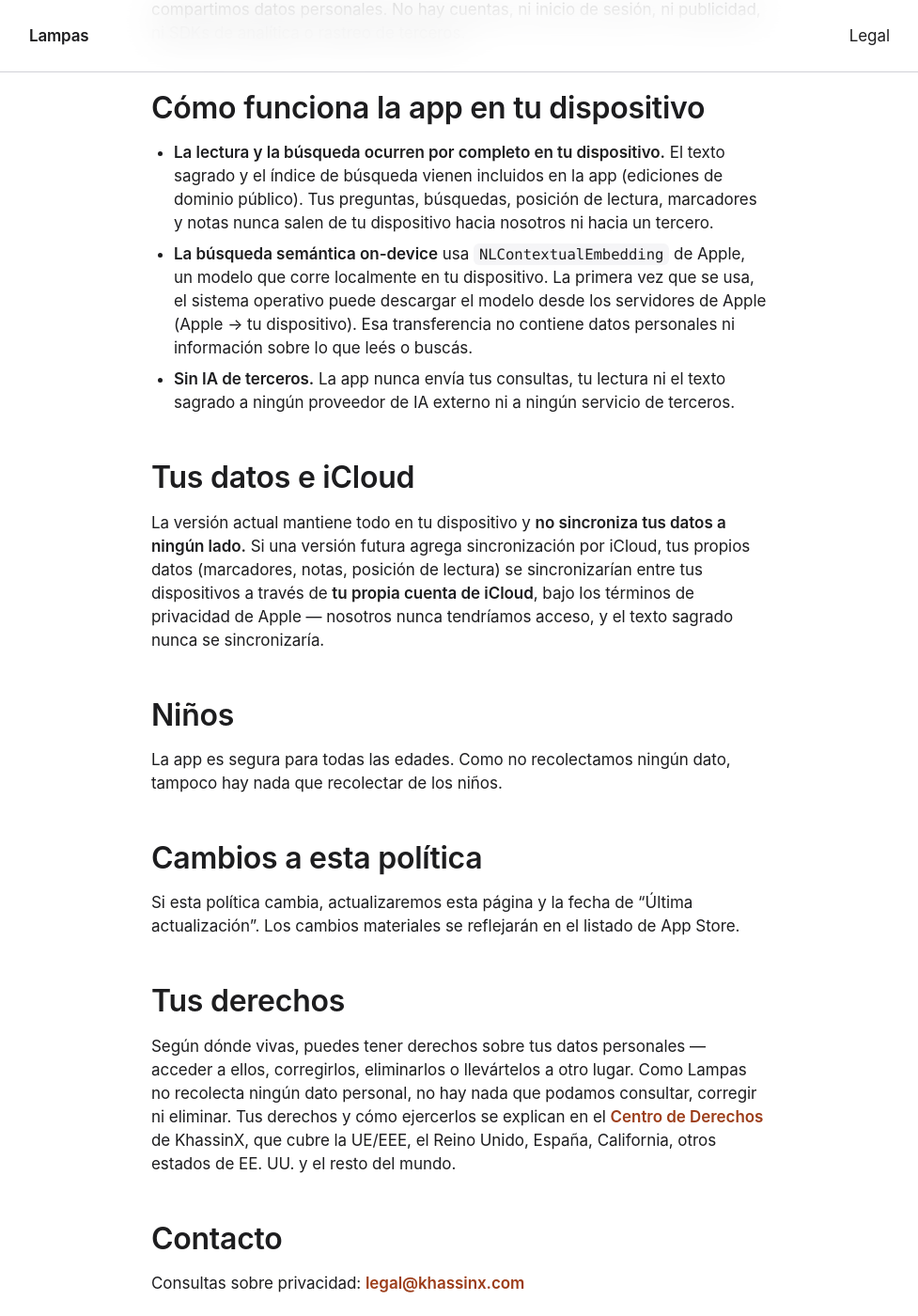
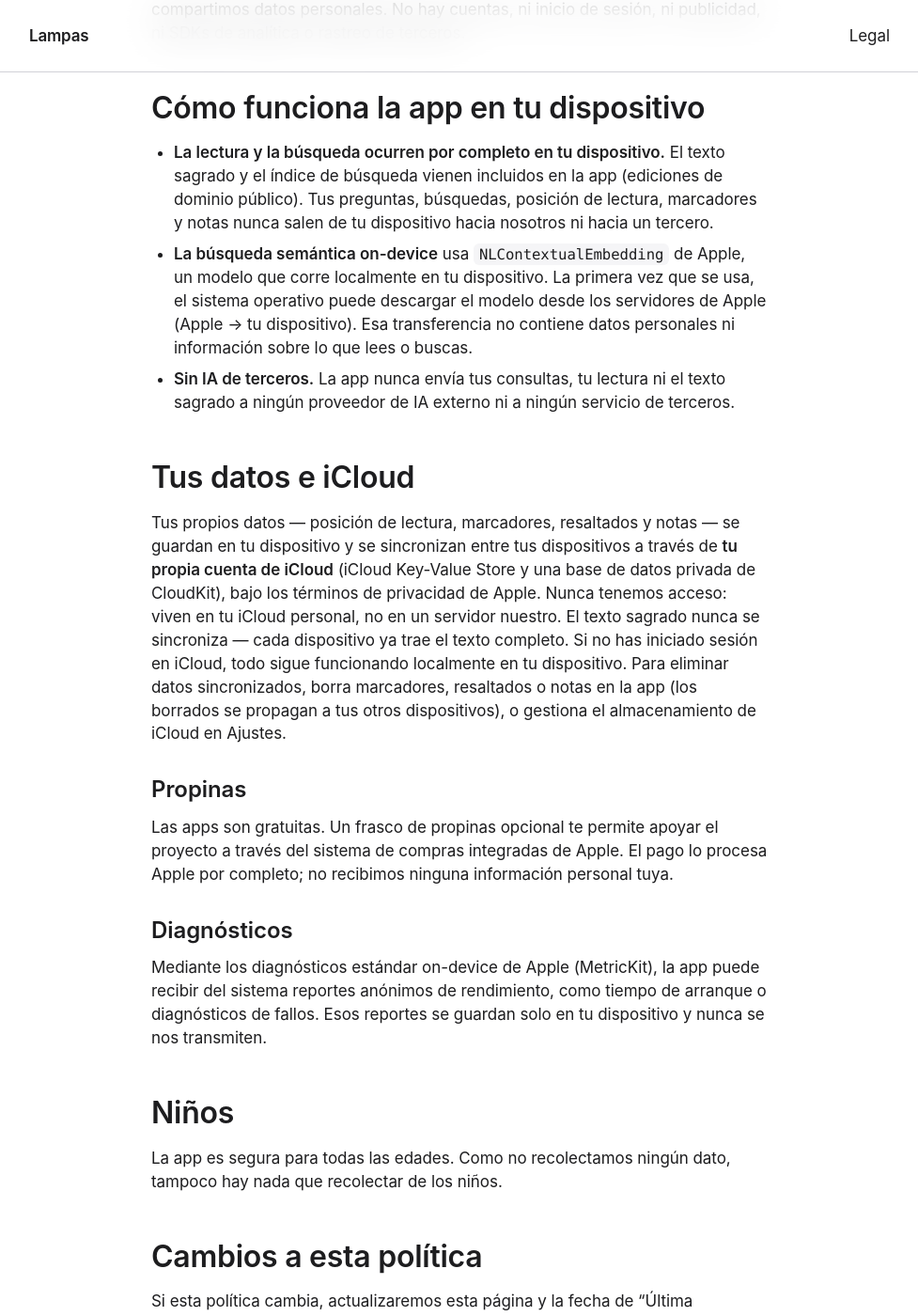
Before and after one commit to KhassinX/lampas-web, a Jekyll site: the page built from es/legal/privacy.md, in a window 1280 px wide and 1400 px high, scrolled down 672 px. Shown: the whole window at 94% size, without its empty margins (151-1128 px from the left). Built offline with Jekyll 4.4.1, drawn with Linux system fonts in a browser that asks for light colours; some of the changed text lies outside the part shown.

Commit message:
fix(legal): privacy policy al presente (iCloud sync real) + tips/diagnostics + ES neutral + seo_title brand-first (#7)
Las apps ahora sincronizan datos del usuario (posicion de lectura,
marcadores, resaltados, notas) por iCloud KVS + base CloudKit privada.
La politica decia "does not sync your data anywhere" / "no sincroniza
tus datos a ningun lado" — falso y riesgo de App Review. Se reescribe
la seccion "Your data and iCloud" / "Tus datos e iCloud" al presente
con la mecanica real: cuenta iCloud propia del usuario, sin acceso
nuestro, texto sagrado nunca sincronizado, funciona local sin iCloud,
como borrar datos sincronizados.

Se agregan dos secciones: Tips (tip jar por IAP de Apple, sin PII) y
Diagnostics (MetricKit on-device, anonimo, nunca transmitido). Espejo
ES neutral (tuteo) corrigiendo voseo residual. "Last updated" -> 2 de
julio de 2026 (EN: July 2, 2026).

seo_title: los layouts NO exponen seo_title — el <title> se arma como
{{ page.title }} — {{ site.title }}, por lo que el titulo brand-first
no se aplico (no se fuerza). Flagged como follow-up.


Claude-Session: https://claude.ai/code/session_01FiaErZ35ig8fKXwwmnNKm2

Co-authored-by: Claude Fable 5 <noreply@anthropic.com>

```diff
--- a/es/legal/privacy.md
+++ b/es/legal/privacy.md
@@ -5,15 +5,15 @@ permalink: /es/legal/privacy/
 lang: es
 canonical_en: /legal/privacy/
 canonical_es: /es/legal/privacy/
-updated: 2026-06-09
+updated: 2026-07-02
 ---
 
 # Política de Privacidad de Lampas
 
-**Última actualización:** 2026-06-09
+**Última actualización:** 2 de julio de 2026
 **Responsable:** KHASSINX LLC
 
-Lampas es una app para leer escritura sagrada (la Biblia). Está hecha privacy-first: **no recolectamos ninguno de tus datos, y nada de lo que hacés en la app se nos envía.** No tenemos servidores ni analítica.
+Lampas es una app para leer escritura sagrada (la Biblia). Está hecha privacy-first: **no recolectamos ninguno de tus datos, y nada de lo que haces en la app se nos envía.** No tenemos servidores ni analítica.
 
 ## Datos que recolectamos
 
@@ -22,12 +22,20 @@ Lampas es una app para leer escritura sagrada (la Biblia). Está hecha privacy-f
 ## Cómo funciona la app en tu dispositivo
 
 - **La lectura y la búsqueda ocurren por completo en tu dispositivo.** El texto sagrado y el índice de búsqueda vienen incluidos en la app (ediciones de dominio público). Tus preguntas, búsquedas, posición de lectura, marcadores y notas nunca salen de tu dispositivo hacia nosotros ni hacia un tercero.
-- **La búsqueda semántica on-device** usa `NLContextualEmbedding` de Apple, un modelo que corre localmente en tu dispositivo. La primera vez que se usa, el sistema operativo puede descargar el modelo desde los servidores de Apple (Apple → tu dispositivo). Esa transferencia no contiene datos personales ni información sobre lo que leés o buscás.
+- **La búsqueda semántica on-device** usa `NLContextualEmbedding` de Apple, un modelo que corre localmente en tu dispositivo. La primera vez que se usa, el sistema operativo puede descargar el modelo desde los servidores de Apple (Apple → tu dispositivo). Esa transferencia no contiene datos personales ni información sobre lo que lees o buscas.
 - **Sin IA de terceros.** La app nunca envía tus consultas, tu lectura ni el texto sagrado a ningún proveedor de IA externo ni a ningún servicio de terceros.
 
 ## Tus datos e iCloud
 
-La versión actual mantiene todo en tu dispositivo y **no sincroniza tus datos a ningún lado.** Si una versión futura agrega sincronización por iCloud, tus propios datos (marcadores, notas, posición de lectura) se sincronizarían entre tus dispositivos a través de **tu propia cuenta de iCloud**, bajo los términos de privacidad de Apple — nosotros nunca tendríamos acceso, y el texto sagrado nunca se sincronizaría.
+Tus propios datos — posición de lectura, marcadores, resaltados y notas — se guardan en tu dispositivo y se sincronizan entre tus dispositivos a través de **tu propia cuenta de iCloud** (iCloud Key-Value Store y una base de datos privada de CloudKit), bajo los términos de privacidad de Apple. Nunca tenemos acceso: viven en tu iCloud personal, no en un servidor nuestro. El texto sagrado nunca se sincroniza — cada dispositivo ya trae el texto completo. Si no has iniciado sesión en iCloud, todo sigue funcionando localmente en tu dispositivo. Para eliminar datos sincronizados, borra marcadores, resaltados o notas en la app (los borrados se propagan a tus otros dispositivos), o gestiona el almacenamiento de iCloud en Ajustes.
+
+### Propinas
+
+Las apps son gratuitas. Un frasco de propinas opcional te permite apoyar el proyecto a través del sistema de compras integradas de Apple. El pago lo procesa Apple por completo; no recibimos ninguna información personal tuya.
+
+### Diagnósticos
+
+Mediante los diagnósticos estándar on-device de Apple (MetricKit), la app puede recibir del sistema reportes anónimos de rendimiento, como tiempo de arranque o diagnósticos de fallos. Esos reportes se guardan solo en tu dispositivo y nunca se nos transmiten.
 
 ## Niños
 
```
Also changed, not shown: legal/privacy.md (+11 -3 lines).
